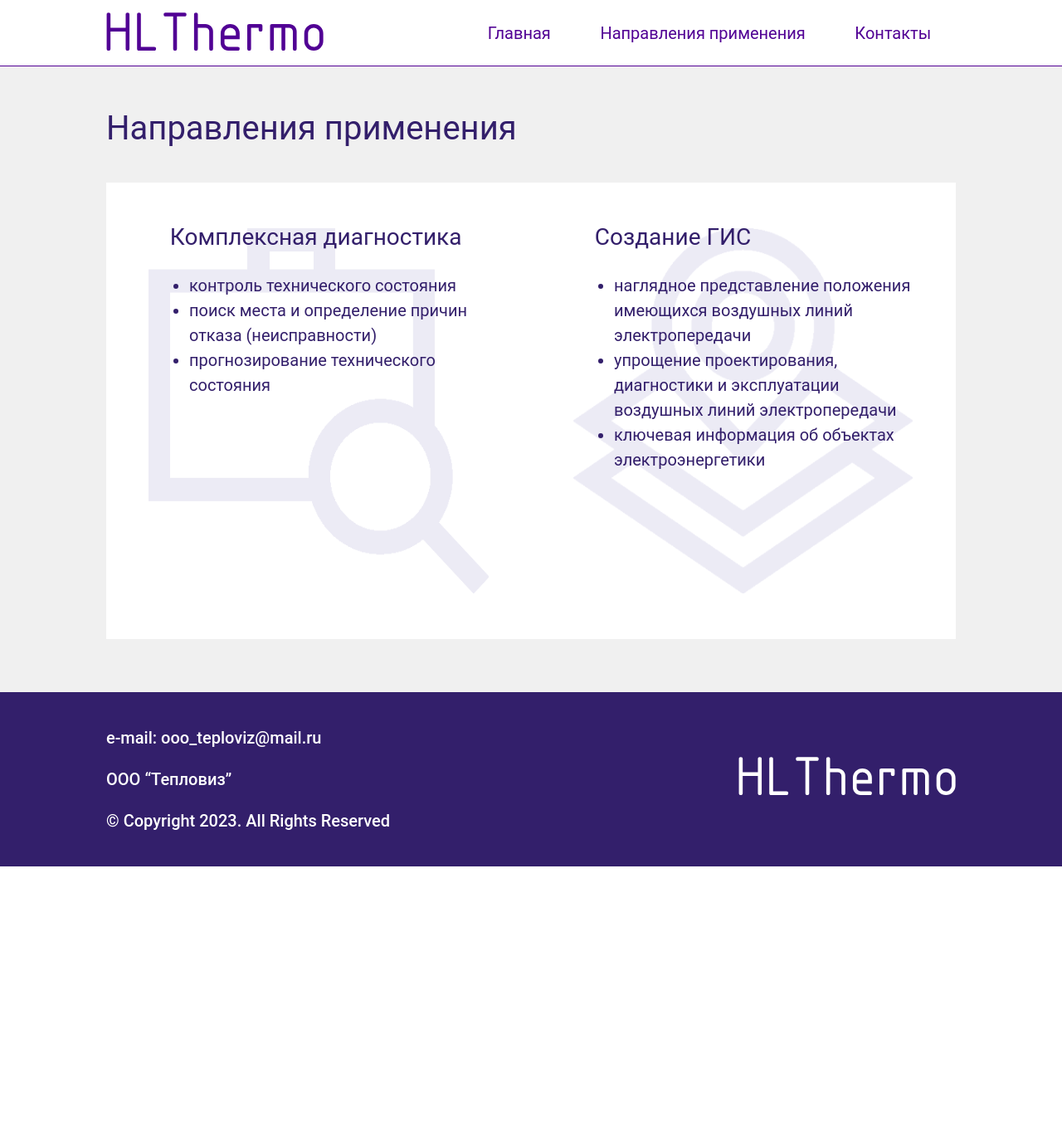
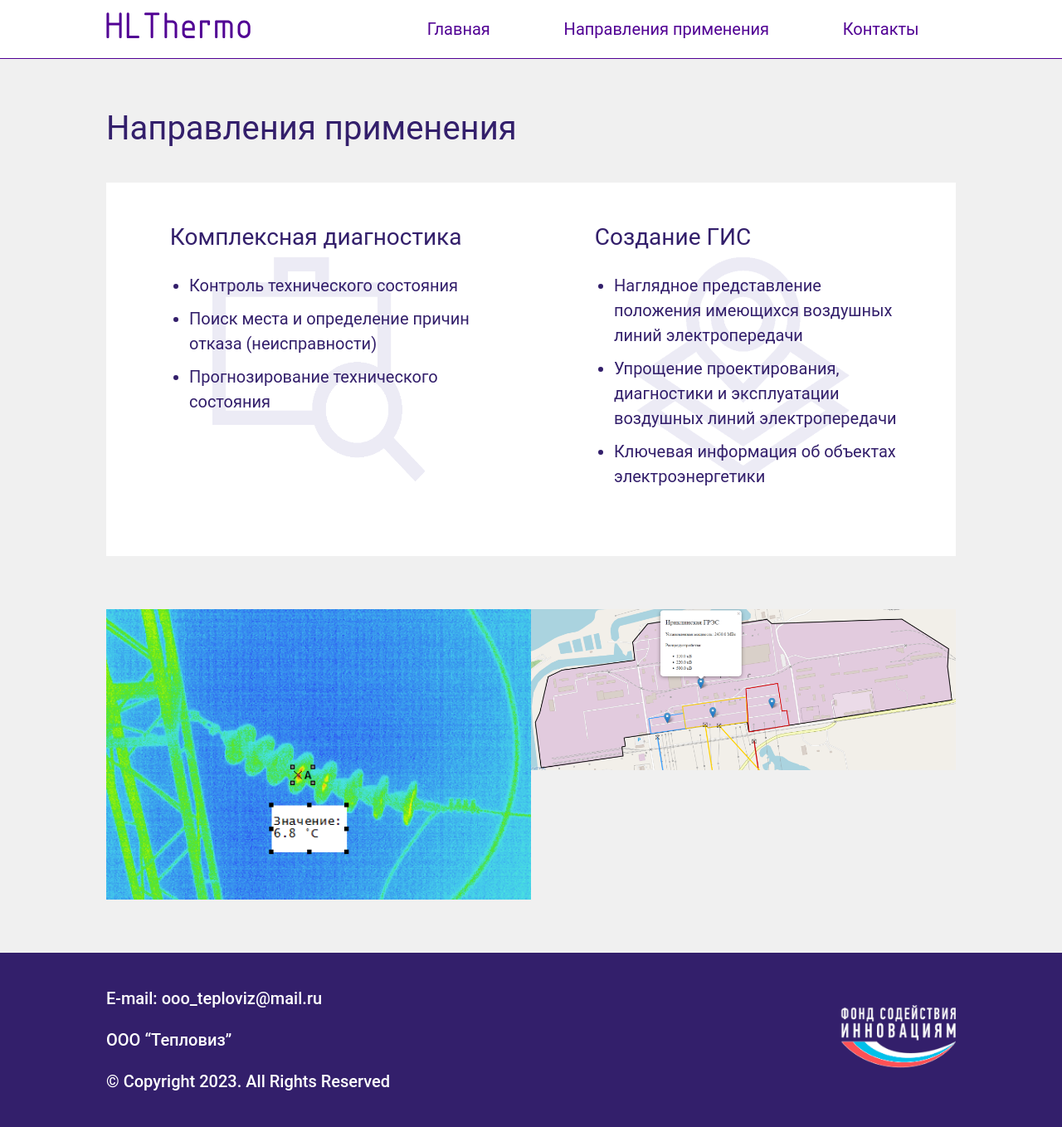
Before and after one commit to Username1-beep/HLThermo, a PHP site: page /cable_usage.html in a window 1280 px wide. Shown: the whole page at 83% size. Before the commit the page ends 1044 px from the top, so only its background shows below. Run offline with PHP 8.4, Linux system fonts and the light colour scheme.

Commit message:
почти финал

```diff
--- a/cable_contacts.html
+++ b/cable_contacts.html
@@ -47,7 +47,7 @@
             <p class="footer-item">© Copyright 2023. All Rights Reserved</p>
         </section>
         <a href="#" class="logo-footer">
-                <img src="./src/HLThermo-ft.svg" alt="Логотип CableFlyer">
+                <img src="./src/fond-footer1.png" alt="Логотип CableFlyer">
             </a>
     </footer>
   </body>
--- a/cable_main.html
+++ b/cable_main.html
@@ -95,12 +95,12 @@
         </main>
         <footer class="page-footer">
             <section class="footer-contacts">
-                <p class="footer-item">e-mail:  ooo_teploviz@mail.ru</p>
+                <p class="footer-item">E-mail:  ooo_teploviz@mail.ru</p>
                 <p class="footer-item">ООО “Тепловиз”</p>
                 <p class="footer-item">© Copyright 2023. All Rights Reserved</p>
             </section>
             <a href="#" class="logo-footer">
-                    <img src="./src/HLThermo-ft.svg" alt="Логотип CableFlyer">
+                    <img src="./src/fond-footer1.png" alt="Логотип CableFlyer">
                 </a>
         </footer>
     </body>
--- a/cable_usage.html
+++ b/cable_usage.html
@@ -33,30 +33,52 @@
             <section class="usage-container usage-container-left">
                 <p class="usage-container-title">Комплексная диагностика</p>
                 <ul class="usage-container-text">
-                    <li>контроль технического состояния</li>
-                    <li>поиск места и определение причин отказа (неисправности)</li>
-                    <li>прогнозирование технического состояния</li>
+                    <li class="usage-container-list">Контроль технического состояния</li>
+                    <li class="usage-container-list">Поиск места и определение причин отказа (неисправности)</li>
+                    <li class="usage-container-list">Прогнозирование технического состояния</li>
                 </ul>
             </section>
             <section class="usage-container usage-container-right">
                 <p class="usage-container-title">Создание ГИС</p>
                 <ul class="usage-container-text">
-                    <li>наглядное представление положения имеющихся воздушных линий электропередачи</li>
-                    <li>упрощение проектирования, диагностики и эксплуатации воздушных линий электропередачи</li>
-                    <li>ключевая информация об объектах электроэнергетики</li>
+                    <li class="usage-container-list">Наглядное представление положения имеющихся воздушных линий электропередачи</li>
+                    <li class="usage-container-list">Упрощение проектирования, диагностики и эксплуатации воздушных линий электропередачи</li>
+                    <li class="usage-container-list">Ключевая информация об объектах электроэнергетики</li>
                 </ul>
 
             </section>
         </section>
+        <section class="usage-gallery">
+            <section class="usage-gallery-dyagnosis slider-container">
+                <div class="slider">
+                    <div class="slide"><img src="./src/slider-diagnosis1.png" alt="Image 1"></div>
+                    <div class="slide"><img src="./src/slider-diagnosis2.png" alt="Image 2"></div>
+                    <div class="slide"><img src="./src/slider-diagnosis3.png" alt="Image 3"></div>
+                    <div class="slide"><img src="./src/slider-diagnosis4.png" alt="Image 4"></div>
+                    <div class="slide"><img src="./src/slider-diagnosis5.png" alt="Image 5"></div>
+                </div>
+                <!-- <button class="prev-button" aria-label="Посмотреть предыдущий слайд">&lt;</button>
+                <button class="next-button" aria-label="Посмотреть следующий слайд">&gt</button> -->
+            </section>
+            <section class="usage-gallery-gis slider-container">
+                <div class="slider">
+                    <div class="slide"><img src="./src/slider-gis1.png" alt="Image 1"></div>
+                    <div class="slide"><img src="./src/slider-gis2.png" alt="Image 2"></div>
+                    <div class="slide"><img src="./src/slider-gis3.png" alt="Image 3"></div>
+                    <div class="slide"><img src="./src/slider-gis4.png" alt="Image 4"></div>
+                </div>
+            </section>
+        </section>
+        <script src="script.js"></script>
     </main>
     <footer class="page-footer">
         <section class="footer-contacts">
-            <p class="footer-item">e-mail:  ooo_teploviz@mail.ru</p>
+            <p class="footer-item">E-mail:  ooo_teploviz@mail.ru</p>
             <p class="footer-item">ООО “Тепловиз”</p>
             <p class="footer-item">© Copyright 2023. All Rights Reserved</p>
         </section>
         <a href="#" class="logo-footer">
-                <img src="./src/HLThermo-ft.svg" alt="Логотип CableFlyer">
+                <img src="./src/fond-footer1.png" alt="Логотип CableFlyer">
             </a>
     </footer>
   </body>
--- /dev/null
+++ b/script.js
@@ -0,0 +1,38 @@
+// document.addEventListener("DOMContentLoaded", function() {
+//     const slider = document.querySelector('.slider');
+//     const slides = document.querySelectorAll('.slide');
+//     let currentIndex = 0;
+
+//     function showSlide(index) {
+//       const translateValue = -index * 100 + '%';
+//       slider.style.transform = 'translateX(' + translateValue + ')';
+//     }
+
+//     function nextSlide() {
+//       currentIndex = (currentIndex + 1) % slides.length;
+//       showSlide(currentIndex);
+//     }
+
+//     setInterval(nextSlide, 5000);
+//   });
+
+document.addEventListener("DOMContentLoaded", function() {
+    const sliders = document.querySelectorAll('.slider');
+
+    sliders.forEach(function(slider) {
+      const slides = slider.querySelectorAll('.slide');
+      let currentIndex = 0;
+
+      function showSlide(index) {
+        const translateValue = -index * 100 + '%';
+        slider.style.transform = 'translateX(' + translateValue + ')';
+      }
+
+      function nextSlide() {
+        currentIndex = (currentIndex + 1) % slides.length;
+        showSlide(currentIndex);
+      }
+
+      setInterval(nextSlide, 5000);
+    });
+  });
--- a/styles/cable_usage.css
+++ b/styles/cable_usage.css
@@ -77,21 +77,21 @@
 .usage-container {
     background-color: #ffffff;
     width: 550px;
-    height: 550px;
+    height: 450px;
     margin-bottom: 5%;
 }
 .usage-container-left {
     margin-left: 10%;
     background-image: url("../src/Usage-diagnose-icon1.png");
     background-repeat: no-repeat;
-    background-size: 80% 80%;
+    background-size: 50% 60%;
     background-position: center;
 }
 .usage-container-right {
     margin-right: 10%;
     background-image: url("../src/gis-icon1.png");
     background-repeat: no-repeat;
-    background-size: 80% 80%;
+    background-size: 50% 60%;
     background-position: center;
 }
 .usage-container-title {
@@ -103,6 +103,9 @@
     width: 70%;
     padding-left: 100px;
 }
+.usage-container-list {
+    margin-bottom: 10px;
+}
 .usage-container-icon {
     width: 40px;
     height: 40px;
@@ -112,6 +115,66 @@
     flex-direction: row;
     align-items: center;
 }
+.usage-gallery {
+    /* position: relative;
+    width: 500px; */
+    overflow: hidden;
+    display: flex;
+    justify-content: space-between;
+}
+.usage-gallery-dyagnosis {
+    display: flex;
+    transition: transform 0.5s ease-in-out;
+    margin-bottom: 5%;
+    margin-left: 10%;
+    /* background-color: #ffffff; */
+    width: 550px;
+    height: 350px;
+}
+.usage-gallery-gis {
+    display: flex;
+    margin-bottom: 5%;
+    margin-right: 10%;
+    /* background-color: #ffffff; */
+    width: 550px;
+    height: 350px;
+}
+.slider-container {
+    position: relative;
+    overflow: hidden;
+}
+.slider {
+    display: flex;
+    transition: transform 0.4s ease-in-out;
+}
+.slide {
+    min-width: 100%;
+    box-sizing: border-box;
+}
+img {
+    width: 100%;
+    height: auto;
+}
+/* .prev-button,
+.next-button {
+  position: absolute;
+  top: 50%;
+  transform: translateY(-50%);
+  width: 50px;
+  height: 50px;
+  background-color: transparent;
+  border: none;
+  font-size: 24px;
+  color: white;
+}
+
+.prev-button {
+  left: 10px;
+}
+
+.next-button {
+  right: 10px;
+} */
 .page-footer {
     background-color: #331F6B;
     color: #ffffff;
```
Also changed, not shown: styles/cable_main.css (+21 -6 lines), src/fond-footer.png (added), src/fond-footer1.png (added), src/slider-diagnosis1.png (added), src/slider-diagnosis2.png (added), src/slider-diagnosis3.png (added), src/slider-diagnosis4.png (added), src/slider-diagnosis5.png (added), src/slider-gis1.png (added), src/slider-gis2.png (added), src/slider-gis3.png (added), src/slider-gis4.png (added).
